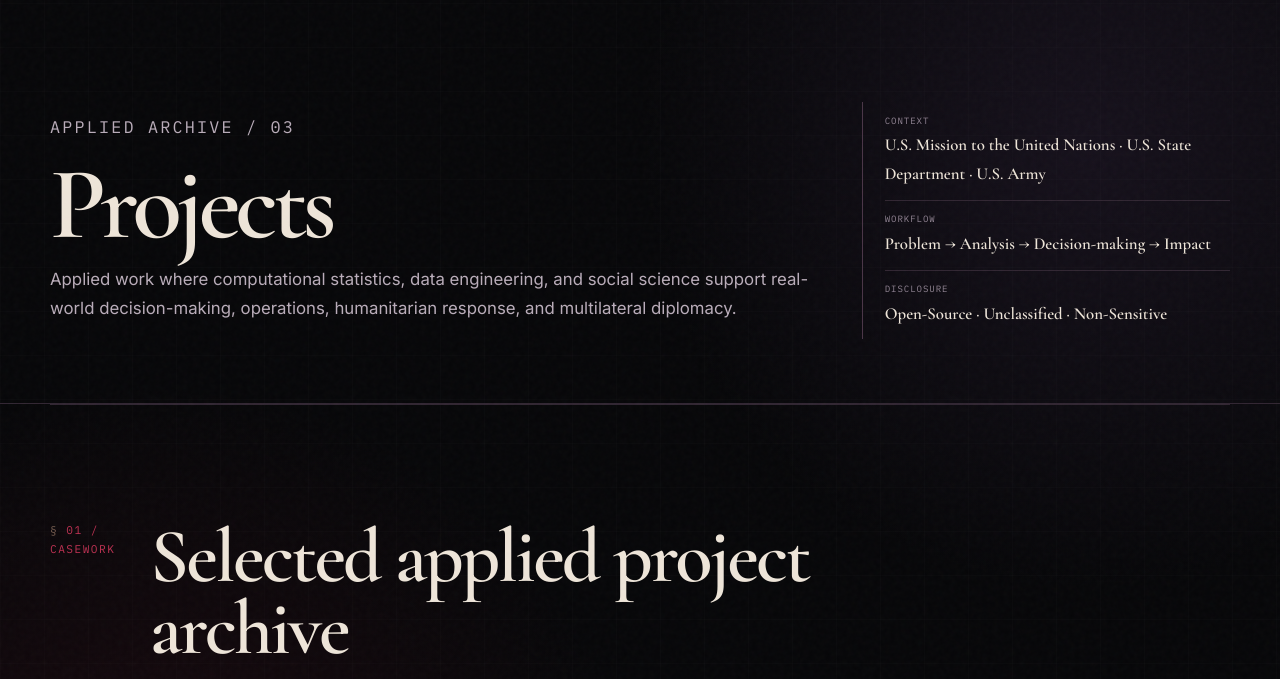
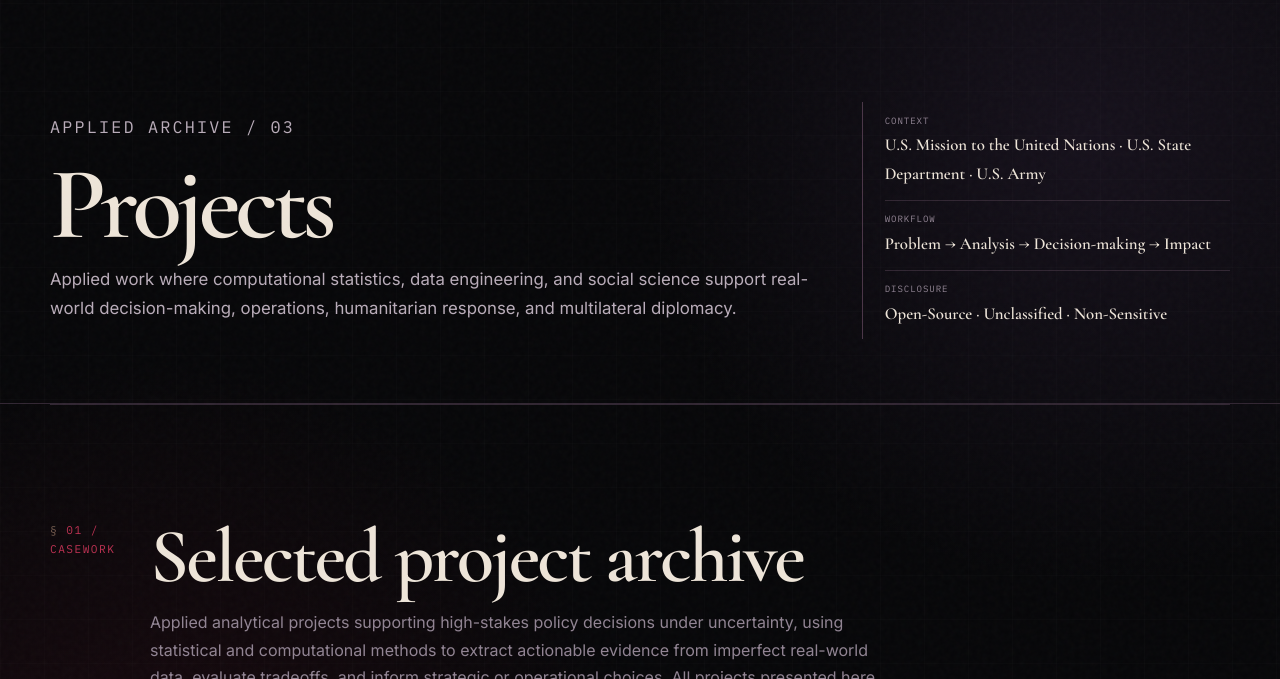
Before and after one commit to LystadJS/LystadJS.github.io, a plain HTML site: page projects.html in a window 1280 px wide. Shown: the part 85-764 px from the top of the page. Drawn offline with nearby package versions, Linux system fonts and the light colour scheme.

Commit message:
Update projects.html

```diff
--- a/projects.html
+++ b/projects.html
@@ -59,7 +59,7 @@
       <div class="section-header">
         <div class="section-index">01 / Casework</div>
         <div>
-          <h2>Selected applied project archive</h2>
+          <h2>Selected project archive</h2>
           <p>Applied analytical projects supporting high-stakes policy decisions under uncertainty, using statistical and computational methods to extract actionable evidence from imperfect real-world data, evaluate tradeoffs, and inform strategic or operational choices. All projects presented here are unclassified, based exclusively on open-source information, and contain no sensitive or restricted data.</p>
         </div>
       </div>
```
